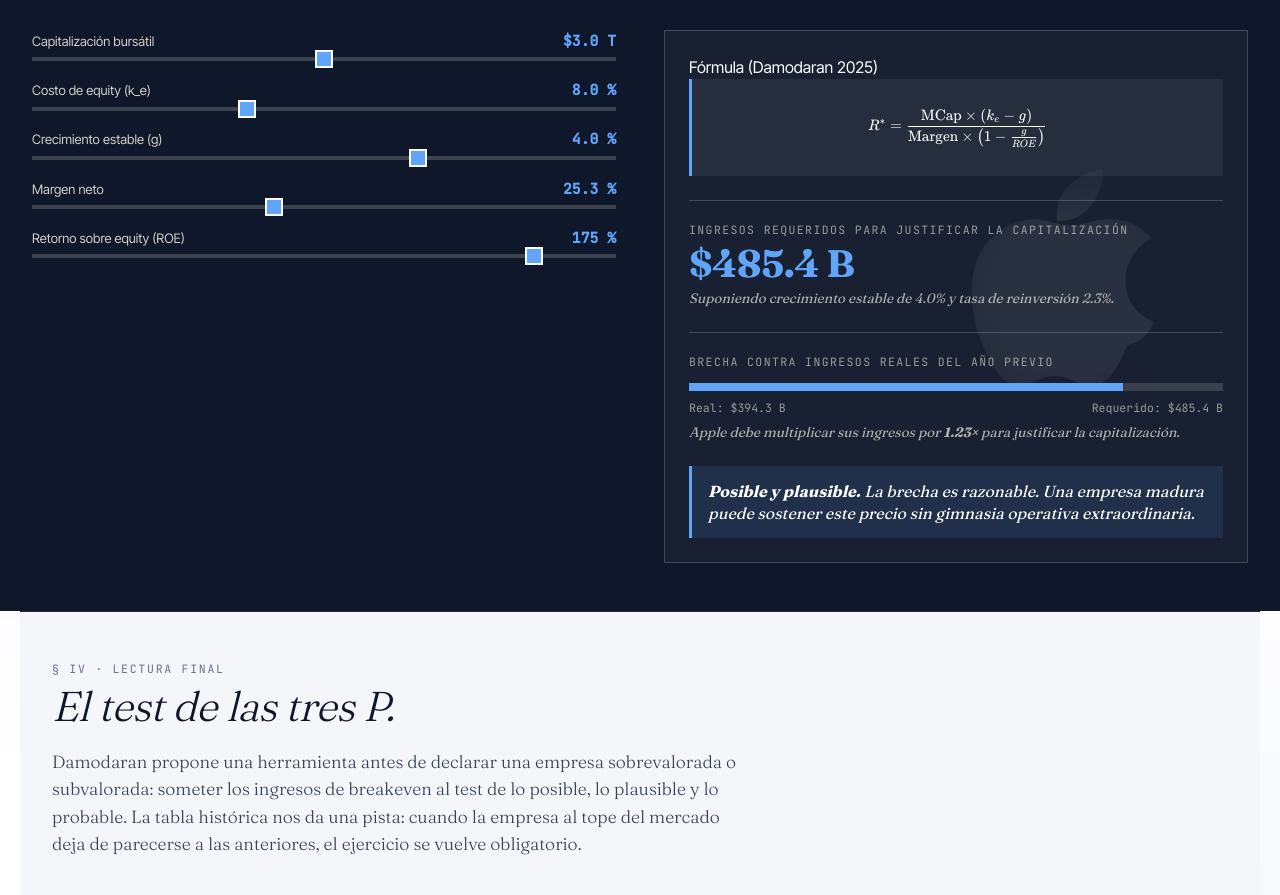
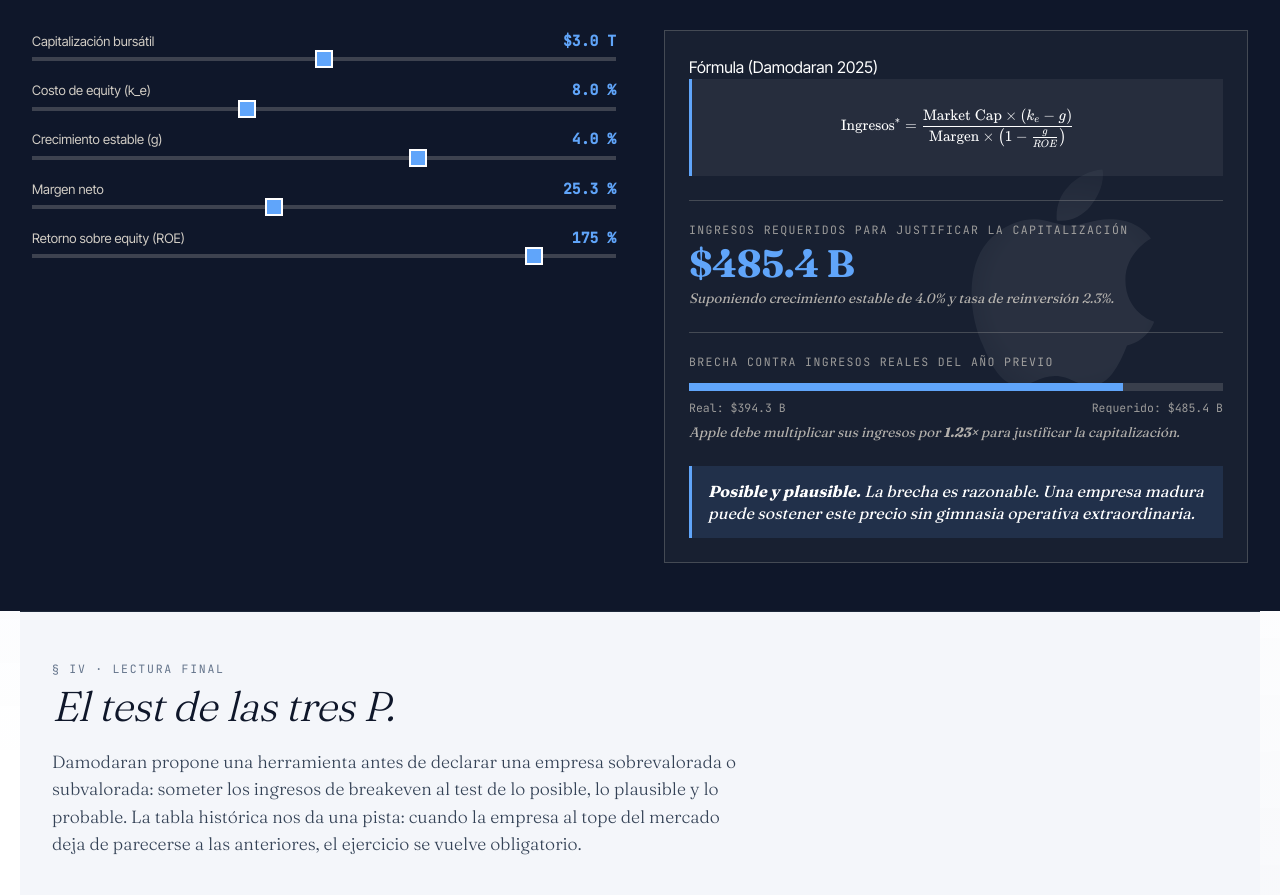
Before and after one commit to darestrepot/valoracion, a plain HTML site: page umbrales-capitalizacion.html in a window 1280 px wide. Shown: the part 2994-3889 px from the top of the page. Drawn offline with nearby package versions, Linux system fonts and the light colour scheme; a web font is replaced by a local one.

Commit message:
Update umbrales-capitalizacion.html

```diff
--- a/umbrales-capitalizacion.html
+++ b/umbrales-capitalizacion.html
@@ -896,7 +896,7 @@ footer a:hover { background: var(--highlight); }
         <div>
           <div class="result-label">Fórmula (Damodaran 2025)</div>
           <div class="formula-box">
-            $$R^* = \frac{\text{MCap} \times (k_e - g)}{\text{Margen} \times \left(1 - \tfrac{g}{ROE}\right)}$$
+            $$\text{Ingresos}^* = \frac{\text{Market Cap} \times (k_e - g)}{\text{Margen} \times \left(1 - \tfrac{g}{ROE}\right)}$$
           </div>
         </div>
 
```
